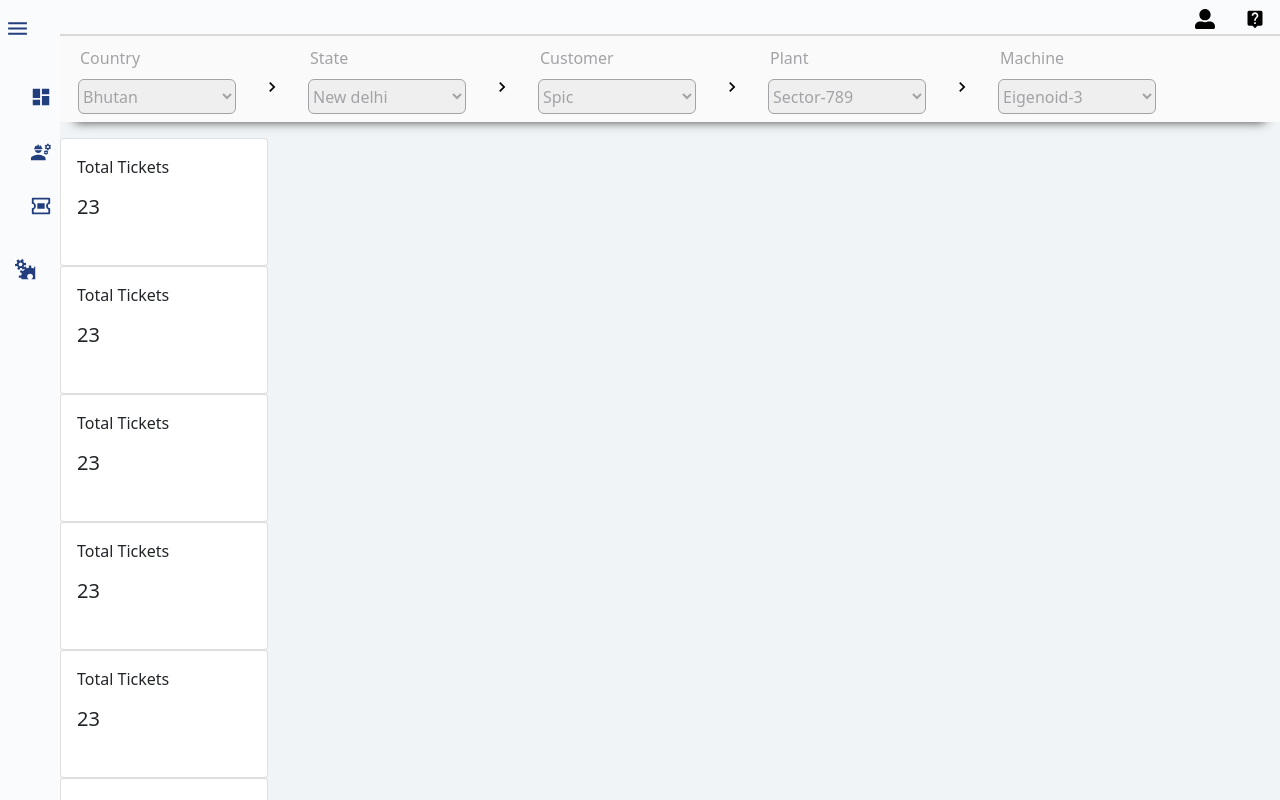
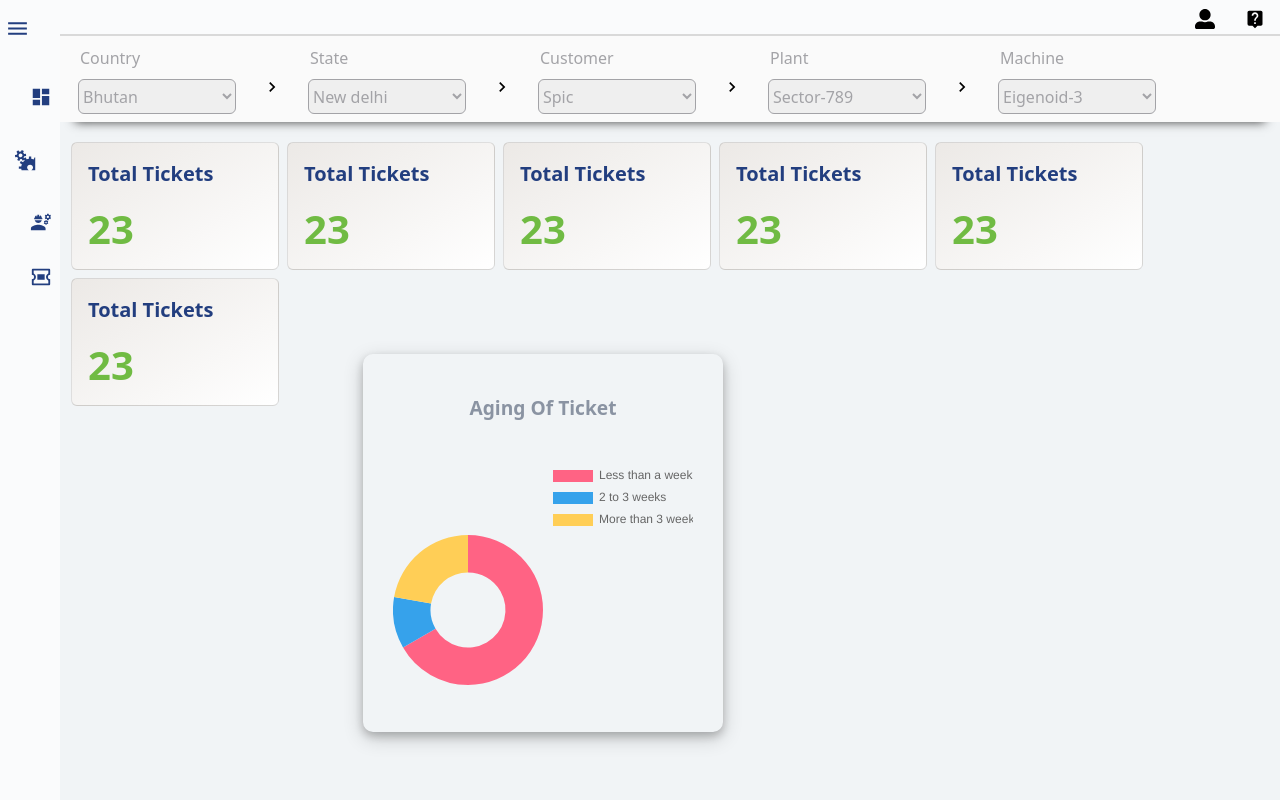
Before and after one commit to JEEVI0501/Maxbyte, a React (Create React App) app: page / in a window 1280 px wide. Built offline with nearby package versions, Linux system fonts and the light colour scheme.

Commit message:
dashboard

```diff
--- a/src/Components/SideBar/Sidebar.js
+++ b/src/Components/SideBar/Sidebar.js
@@ -3,7 +3,7 @@ import './Sidebar.css';
 import { MdDashboard , MdTipsAndUpdates , MdEngineering } from "react-icons/md";
 import {NavLink} from "react-router-dom";
 import {Link} from "react-router-dom";
-import { GiAutoRepair } from "react-icons/gi";
+import { GiAutoRepair} from "react-icons/gi";
 import { RiTicket2Line } from "react-icons/ri";
 import { MdMenu } from "react-icons/md";
 import { GiGears } from "react-icons/gi";
@@ -29,16 +29,7 @@ const routes =[
     //     name:"Clirt",
     //     icon:<GiAutoRepair size={22}/>
     // },
-    {
-        path:"/abnormality",
-        name:"Abnormality",
-        icon:<MdEngineering size={22}/>
-    },
-    {
-        path:"/ticketList",
-        name:"TicketList",
-        icon:<RiTicket2Line size={22}/>
-    },
+
     {
         path:"/config",
         name:"Configuration",
@@ -53,10 +44,20 @@ const routes =[
             {
                 path:"/config/maintainence",
                 name:"Maintainence",
-                icon :<GrVmMaintenance size={22} style={{color:"#223E7F"}}/>
+                icon:<GiAutoRepair size={22}/>
             },
 
         ],
+    },
+    {
+        path:"/abnormality",
+        name:"Abnormality",
+        icon:<MdEngineering size={22}/>
+    },
+    {
+        path:"/ticketList",
+        name:"TicketList",
+        icon:<RiTicket2Line size={22}/>
     },
 
 ];
--- a/src/Pages/dashboard.css
+++ b/src/Pages/dashboard.css
@@ -4,3 +4,93 @@
         place-items: center;
 
 }
+.dashBoard-cards{
+    float:left;
+    margin:4px;
+    /* padding:4px; */
+    background-color: #ECE9E6;
+    background-image: linear-gradient(to bottom right, #ECE9E6, #FFFFFF);
+    border-radius: 6px;
+}
+
+.dashBoard-wholeCard{
+    margin:4px 7px;
+}
+.dashBoard-cardHeader{
+    font-size:20px;
+    color :#223E7F ;
+    font-weight: bold;
+}
+
+.dashBoard-cardtext{
+    font-size:40px;
+    color:#70BB43;
+    font-weight: bolder;
+}
+.dashboard-main {
+    overflow: auto;
+    height: 85%;
+
+}
+
+.dashBoardgraph-container {
+    /* box-shadow: 0 4px 8px 0 rgba(0, 0, 0, 0.2), 0 6px 20px 0 rgba(0, 0, 0, 0.19); */
+    float:left;
+    border-radius: 10px;
+    margin: 40px;
+    width: fit-content;
+    text-align: center;
+    display: flex;
+    column-gap: 100px;
+    height: 500px;
+    padding: 40px;
+
+}
+
+.dashBoardgraph-label-container {
+    padding: 20px;
+    margin: 10px;
+    color: rgb(163, 163, 167);
+    font-size: larger;
+    font-weight: 600;
+}
+
+.doughnut-graph-label-container {
+
+    padding: 20px;
+    margin: 10px;
+    color: #8A93A2;
+    font-size: larger;
+    font-weight: 600;
+}
+
+.dashBoardchild-donut {
+    display: flex;
+    align-items: stretch;
+    flex-direction: column;
+    flex-grow: 1;
+    vertical-align: middle;
+    padding: 10px;
+    height: 90%;
+    box-shadow: 0 4px 8px 0 rgba(0, 0, 0, 0.2), 0 6px 20px 0 rgba(0, 0, 0, 0.19);
+    gap: 8px;
+    border-radius: 10px;
+}
+
+.dashBoardchild-bar {
+    display: flex;
+    align-items: stretch;
+    flex-direction: column;
+    flex-grow: 1;
+    vertical-align: middle;
+    padding: 10px;
+    height: 90%;
+    box-shadow: 0 4px 8px 0 rgba(0, 0, 0, 0.2), 0 6px 20px 0 rgba(0, 0, 0, 0.19);
+    gap: 8px;
+    border-radius: 10px;
+}
+
+.dashBoarddonut-container {
+    margin-left: 20px;
+    margin-right: 20px;
+}
```
